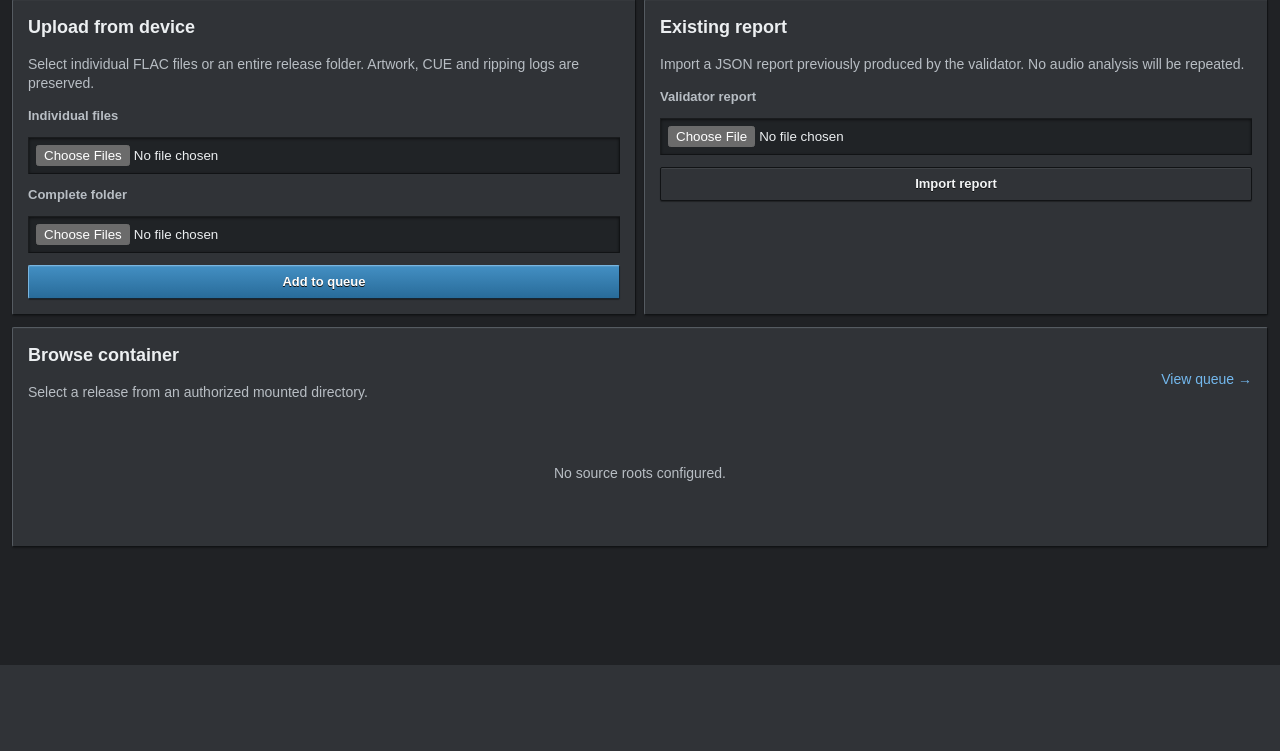
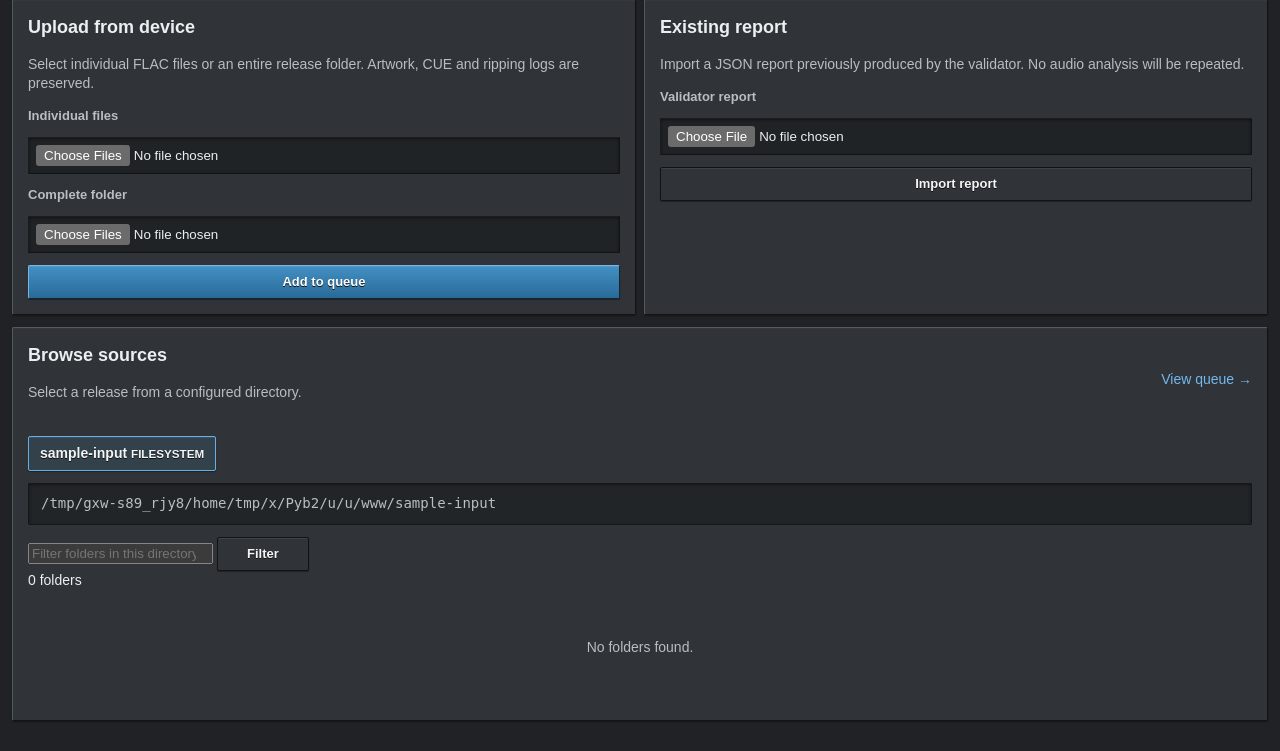
Before and after one commit to SpaceChips31/sonic-sentry, a FastAPI app: page /analyses/new?source=1 in a window 1280 px wide. Shown: the part 135-886 px from the top of the page. Before the commit the page ends 800 px from the top, so only its background shows below. Run offline with FastAPI, Linux system fonts and the light colour scheme; data comes from the database, SQL or seed files in the repository.

Commit message:
feat: add configurable source browser

```diff
--- a/app/templates/new_analysis.html
+++ b/app/templates/new_analysis.html
@@ -1,131 +1,57 @@
 {% extends "base.html" %}
-
 {% block title %}New analysis · Lossless Validator{% endblock %}
-
 {% block content %}
-<section class="page-heading">
-    <div>
-        <p class="eyebrow">Import</p>
-        <h1>New analysis</h1>
-    </div>
-</section>
-
+<section class="page-heading"><div><p class="eyebrow">Import</p><h1>New analysis</h1></div></section>
 <section class="import-grid">
   <article class="panel import-card">
-        <h2>Upload from device</h2>
-        <p>
-            Select individual FLAC files or an entire release folder.
-            Artwork, CUE and ripping logs are preserved.
-        </p>
-
-        <form method="post"
-              action="/analyses/upload"
-              enctype="multipart/form-data">
-            <label>Individual files</label>
-            <input type="file"
-                   name="files"
-                   multiple
-                   accept=".flac,.cue,.log,.jpg,.jpeg,.png,.txt,.m3u,.m3u8">
-
-            <label>Complete folder</label>
-            <input type="file"
-                   name="files"
-                   multiple
-                   webkitdirectory
-                   directory>
-
-            <button class="button success" type="submit">
-                Add to queue
-            </button>
+    <h2>Upload from device</h2><p>Select individual FLAC files or an entire release folder. Artwork, CUE and ripping logs are preserved.</p>
+    <form method="post" action="/analyses/upload" enctype="multipart/form-data">
+      <label>Individual files</label><input type="file" name="files" multiple accept=".flac,.cue,.log,.jpg,.jpeg,.png,.txt,.m3u,.m3u8">
+      <label>Complete folder</label><input type="file" name="files" multiple webkitdirectory directory>
+      <button class="button success" type="submit">Add to queue</button>
     </form>
   </article>
-
   <article class="panel import-card">
-        <h2>Existing report</h2>
-        <p>
-            Import a JSON report previously produced by the validator.
-            No audio analysis will be repeated.
-        </p>
-
-        <form method="post"
-              action="/analyses/report"
-              enctype="multipart/form-data">
-            <label>Validator report</label>
-            <input type="file"
-                   name="report"
-                   required
-                   accept=".json,application/json">
-
-            <button class="button secondary" type="submit">
-                Import report
-            </button>
+    <h2>Existing report</h2><p>Import a JSON report previously produced by the validator. No audio analysis will be repeated.</p>
+    <form method="post" action="/analyses/report" enctype="multipart/form-data">
+      <label>Validator report</label><input type="file" name="report" required accept=".json,application/json">
+      <button class="button secondary" type="submit">Import report</button>
     </form>
   </article>
 </section>
-
 <section class="panel browser-panel">
-    <div class="browser-heading">
-        <div>
-            <h2>Browse container</h2>
-            <p>Select a release from an authorized mounted directory.</p>
-        </div>
-
-        <a href="/analyses">View queue →</a>
-    </div>
-
-    {% if roots %}
+  <div class="browser-heading"><div><h2>Browse sources</h2><p>Select a release from a configured directory.</p></div><a href="/analyses">View queue →</a></div>
+  {% if sources %}
   <nav class="source-roots">
-        {% for item in roots %}
-        <a class="{% if item.index == root_index %}active{% endif %}"
-           href="/analyses/new?root={{ item.index }}">
-            {{ item.name }}
+    {% for item in sources %}
+    <a class="{% if item.id == source_id %}active{% endif %}" href="/analyses/new?source={{ item.id }}">
+      {{ item.name }} <small>{{ item.kind }}</small>
     </a>
     {% endfor %}
   </nav>
-
-    <div class="current-path">
-        {{ current }}
+  <div class="current-path">{{ current }}</div>
+  <form class="browser-filter" method="get" action="/analyses/new">
+    <input type="hidden" name="source" value="{{ source_id }}"><input type="hidden" name="path" value="{{ relative_path }}">
+    <input type="search" name="q" value="{{ query }}" placeholder="Filter folders in this directory…" aria-label="Filter folders">
+    <button class="button secondary" type="submit">Filter</button>
+    {% if query %}<a class="button secondary" href="/analyses/new?source={{ source_id }}&path={{ relative_path|urlencode }}">Clear</a>{% endif %}
+  </form>
+  <div class="browser-summary">
+    <span>{{ total_directories }} folder{{ '' if total_directories == 1 else 's' }}{% if query %} matching “{{ query }}”{% endif %}</span>
+    {% if results_limited %}<strong>Showing the first 200 results. Refine the filter.</strong>{% endif %}
   </div>
-
   {% if relative_path %}
-    <form class="analyze-current"
-          method="post"
-          action="/analyses/container">
-        <input type="hidden"
-               name="root_index"
-               value="{{ root_index }}">
-        <input type="hidden"
-               name="relative_path"
-               value="{{ relative_path }}">
-
-        <button class="button success" type="submit">
-            Analyze current folder
-        </button>
+  <form class="analyze-current" method="post" action="/analyses/container">
+    <input type="hidden" name="source_id" value="{{ source_id }}"><input type="hidden" name="relative_path" value="{{ relative_path }}">
+    <button class="button success" type="submit">Analyze current folder</button>
   </form>
   {% endif %}
-
-    {% if parent_path is not none %}
-    <a class="directory-row"
-       href="/analyses/new?root={{ root_index }}&path={{ parent_encoded }}">
-        <span>📁 ..</span>
-    </a>
-    {% endif %}
-
+  {% if parent_path is not none %}<a class="directory-row" href="/analyses/new?source={{ source_id }}&path={{ parent_encoded }}"><span>📁 ..</span></a>{% endif %}
   {% for directory in directories %}
-    <a class="directory-row"
-       href="/analyses/new?root={{ root_index }}&path={{ directory.encoded }}">
-        <span>📁 {{ directory.name }}</span>
-        <span aria-hidden="true">→</span>
-    </a>
+  <a class="directory-row" href="/analyses/new?source={{ source_id }}&path={{ directory.encoded }}"><span>📁 {{ directory.name }}</span><span aria-hidden="true">→</span></a>
+  {% else %}<div class="empty"><p>No folders found{% if query %} for this filter{% endif %}.</p></div>{% endfor %}
   {% else %}
-    <div class="empty">
-        <p>No subdirectories found.</p>
-    </div>
-    {% endfor %}
-    {% else %}
-    <div class="empty">
-        <p>No source roots configured.</p>
-    </div>
+  <div class="empty"><p>No analysis sources configured.</p><a class="button success" href="/settings">Configure a source</a></div>
   {% endif %}
 </section>
 {% endblock %}
```
Lines whose indentation alone changed are shown as unchanged.
